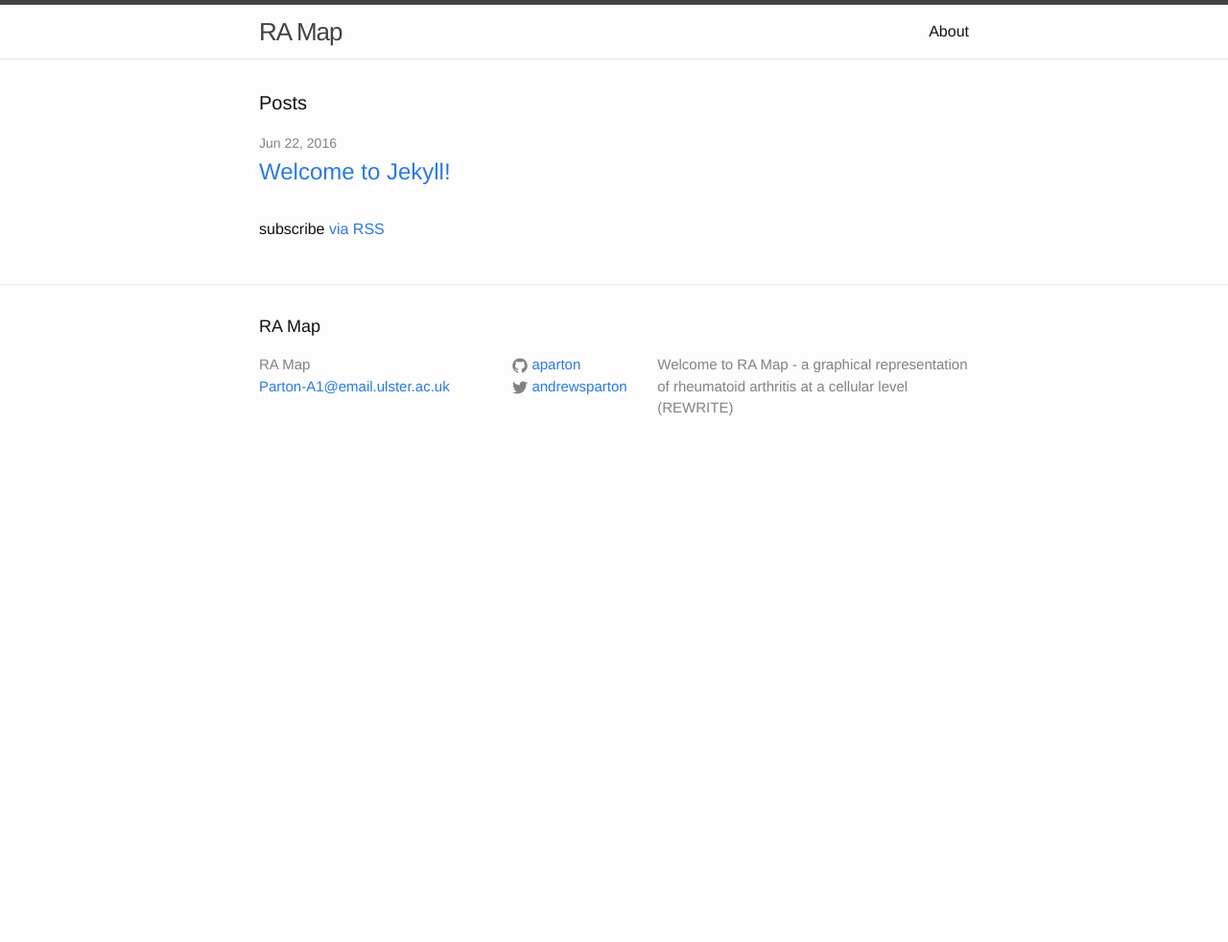
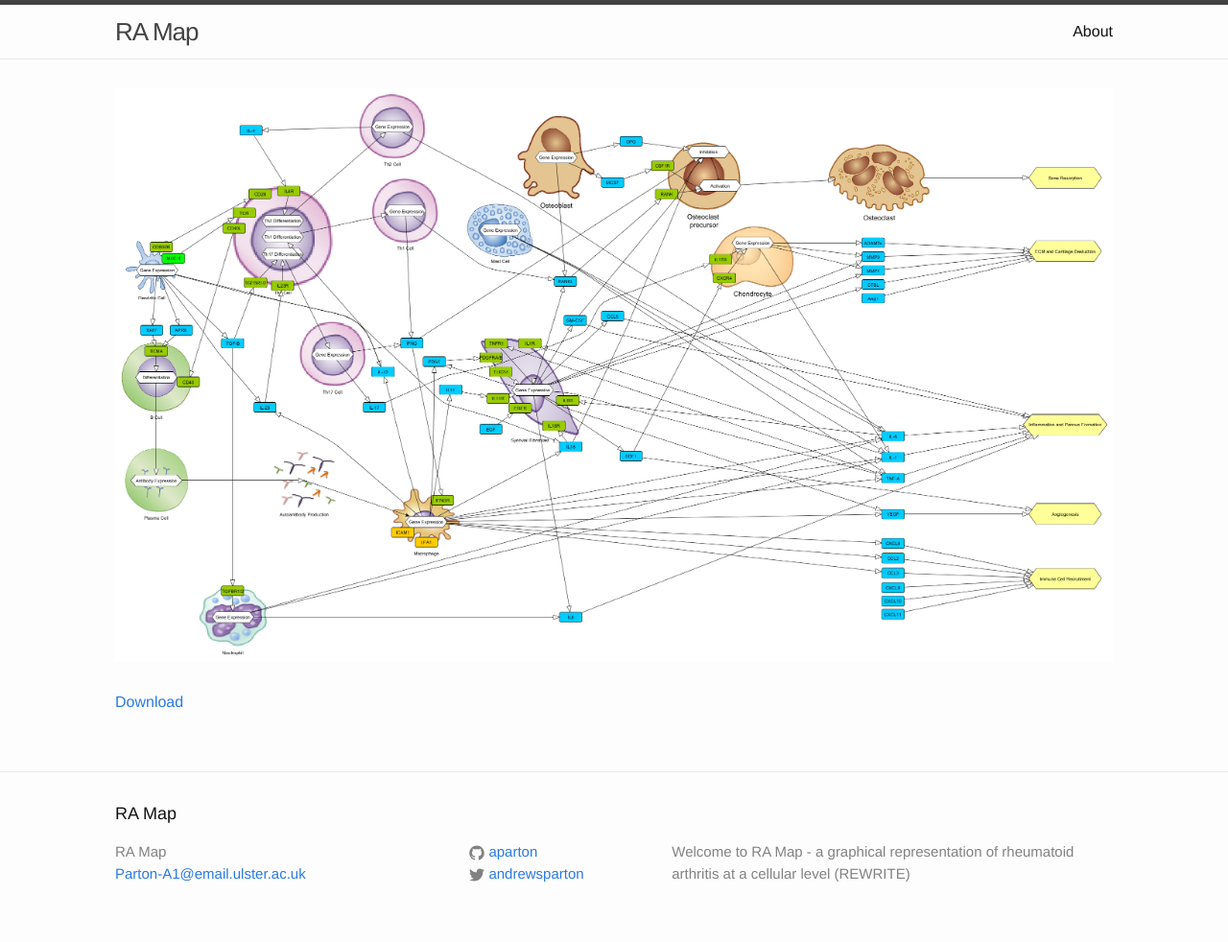
Before and after one commit to RA-Map/ra-map.github.io, a Jekyll site: the page built from index.html, in a window 1280 px wide. Shown: the whole page at 96% size. Built offline with Jekyll 4.4.1, drawn with Linux system fonts in a browser that asks for light colours; before the commit the page ends 900 px from its top, so only the background shows below that.

Commit message:
Upload RAMap

```diff
--- a/css/main.scss
+++ b/css/main.scss
@@ -23,7 +23,7 @@ $grey-color-light: lighten($grey-color, 40%);
 $grey-color-dark:  darken($grey-color, 25%);
 
 // Width of the content area
-$content-width:    800px;
+$content-width:    1100px;
 
 $on-palm:          600px;
 $on-laptop:        800px;
--- a/index.html
+++ b/index.html
@@ -4,20 +4,13 @@ layout: default
 
 <div class="home">
 
-  <h1 class="page-heading">Posts</h1>
+  <ul class="post-list">
+      <li>
+        <img src="RAMapReceptorsNatural.png"/>
+      </li>
+      <li>
+        <a href="/RAMapReceptorsNatural.png">Download</a>
+      </li>
 
-  <ul class="post-list">
-    {% for post in site.posts %}
-      <li>
-        <span class="post-meta">{{ post.date | date: "%b %-d, %Y" }}</span>
-
-        <h2>
-          <a class="post-link" href="{{ post.url | prepend: site.baseurl }}">{{ post.title }}</a>
-        </h2>
-      </li>
-    {% endfor %}
   </ul>
-
-  <p class="rss-subscribe">subscribe <a href="{{ "/feed.xml" | prepend: site.baseurl }}">via RSS</a></p>
-
 </div>
```
Also changed, not shown: RAMapReceptorsNatural.png (added).
